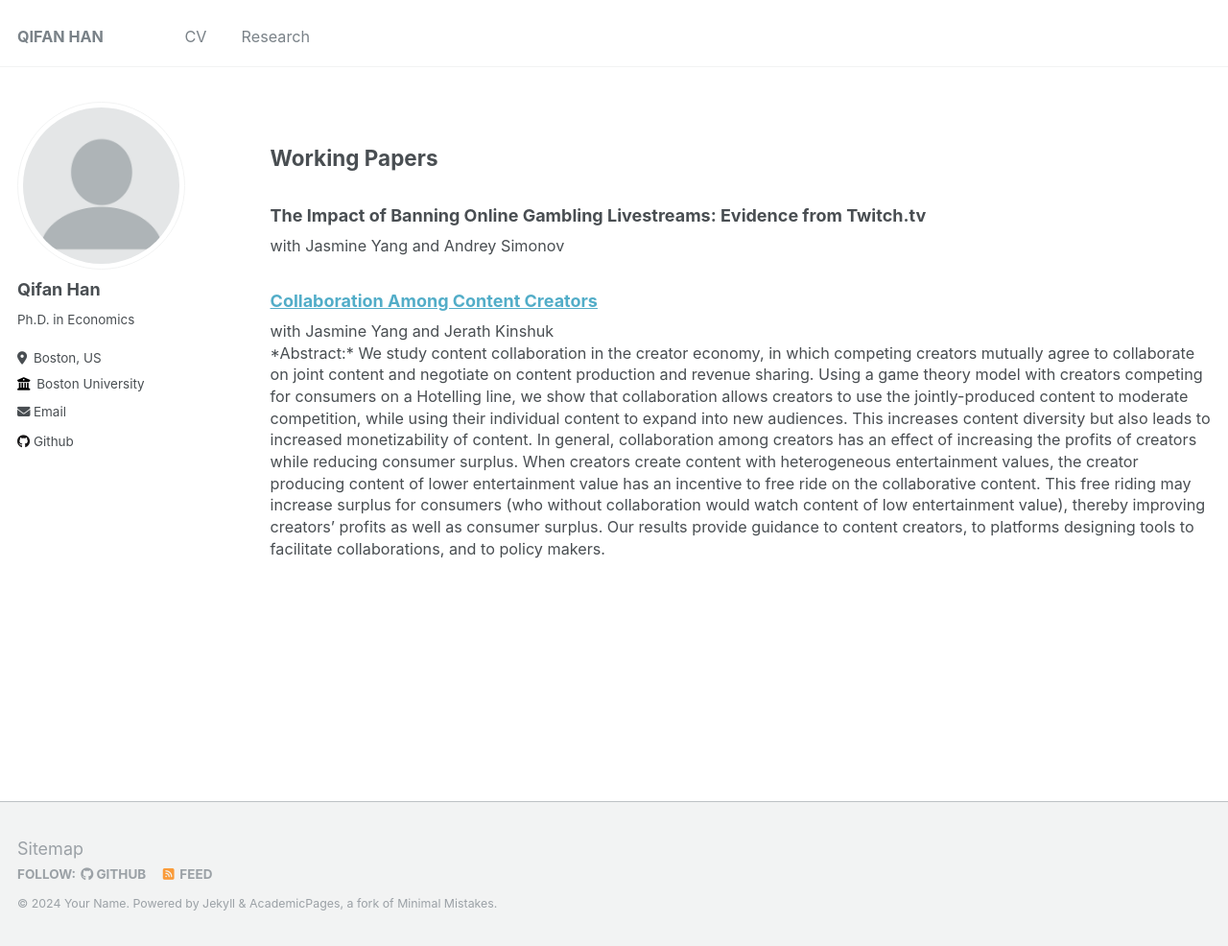
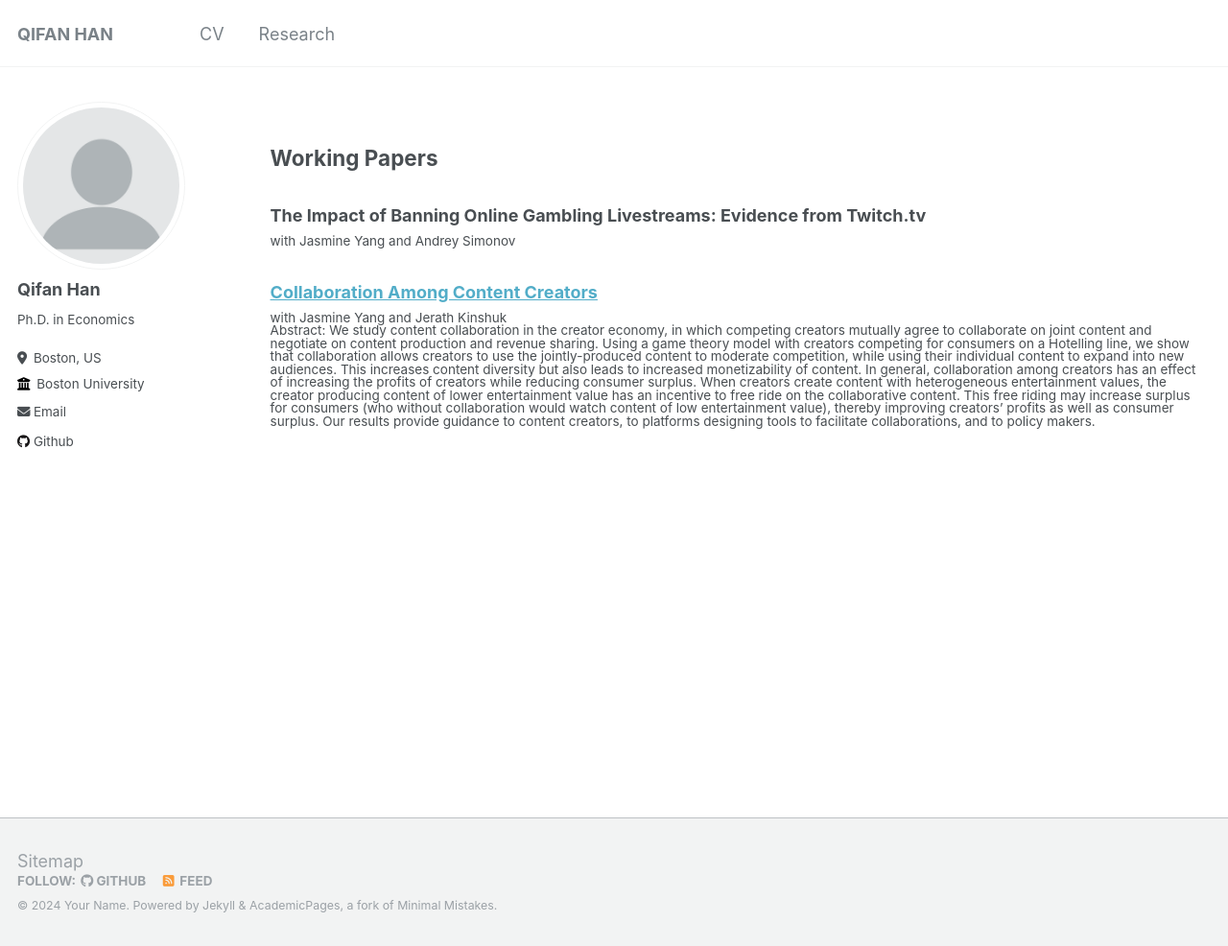
Before and after one commit to qifan-han/qifan-han.github.io, a Jekyll site: the page built from _pages/research.md, in a window 1280 px wide and 986 px high. Shown: the whole window at 96% size. Built offline with Jekyll 4.4.1, drawn with Linux system fonts in a browser that asks for light colours; part of the change alters nothing that is shown.

Commit message:
Update research.md

```diff
--- a/_pages/research.md
+++ b/_pages/research.md
@@ -7,15 +7,15 @@ author_profile: true
 
 <style>
   body {
-    line-height: 1.4; /* Adjust this value to control line spacing */
+    line-height: 1; /* Adjust this value to control line spacing */
   }
 
   p, li {
-    font-size: 0.9em; /* Adjust this value to make the font size smaller */
+    font-size: 1em; /* Adjust this value to make the font size smaller */
   }
 
   .coauthors, .abstract, .other-text {
-    font-size: 0.9em; /* Further customize specific classes if needed */
+    font-size: 0.75em; /* Further customize specific classes if needed */
   }
 </style>
 
@@ -29,7 +29,7 @@ author_profile: true
 <div class="coauthors">with Jasmine Yang and Jerath Kinshuk</div>
 
 <div class="abstract">
-*Abstract:* We study content collaboration in the creator economy, in which competing creators
+Abstract: We study content collaboration in the creator economy, in which competing creators
 mutually agree to collaborate on joint content and negotiate on content production and revenue
 sharing. Using a game theory model with creators competing for consumers on a Hotelling line, we
 show that collaboration allows creators to use the jointly-produced content to moderate competition,
```
